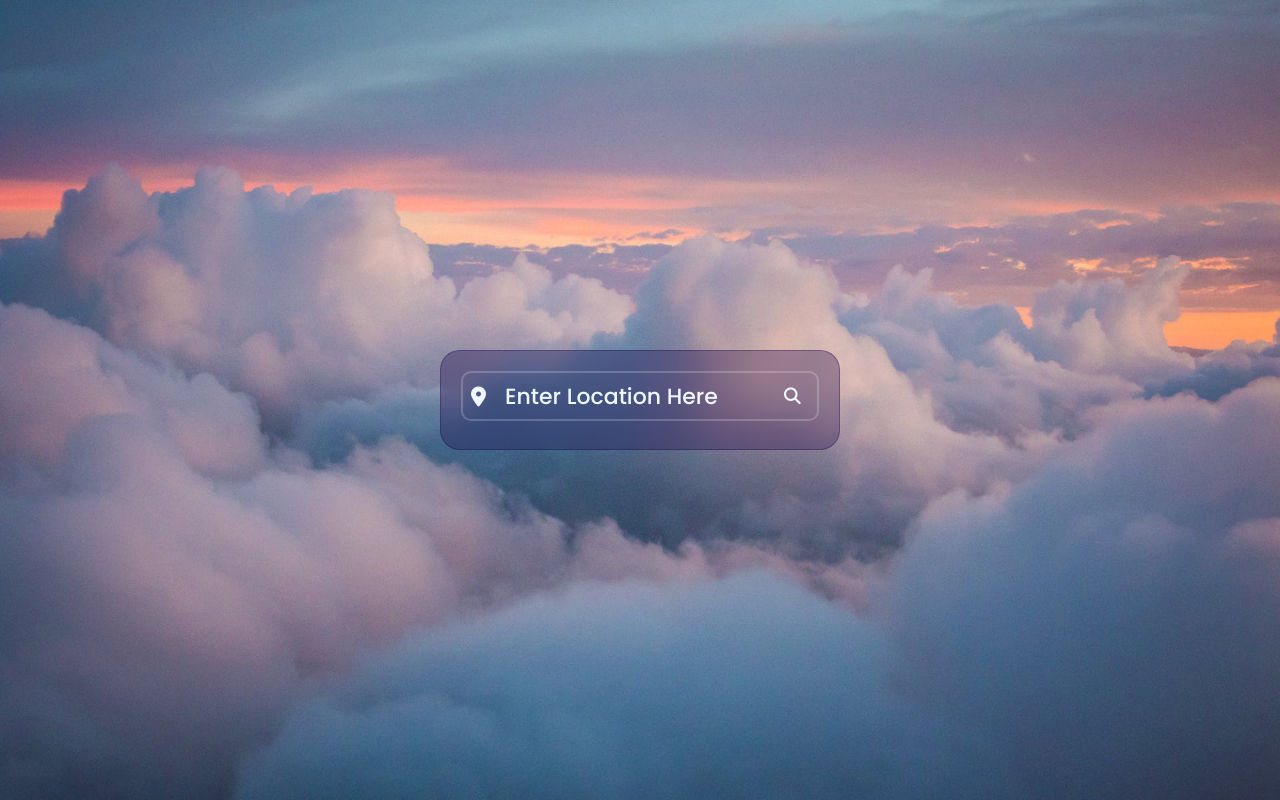
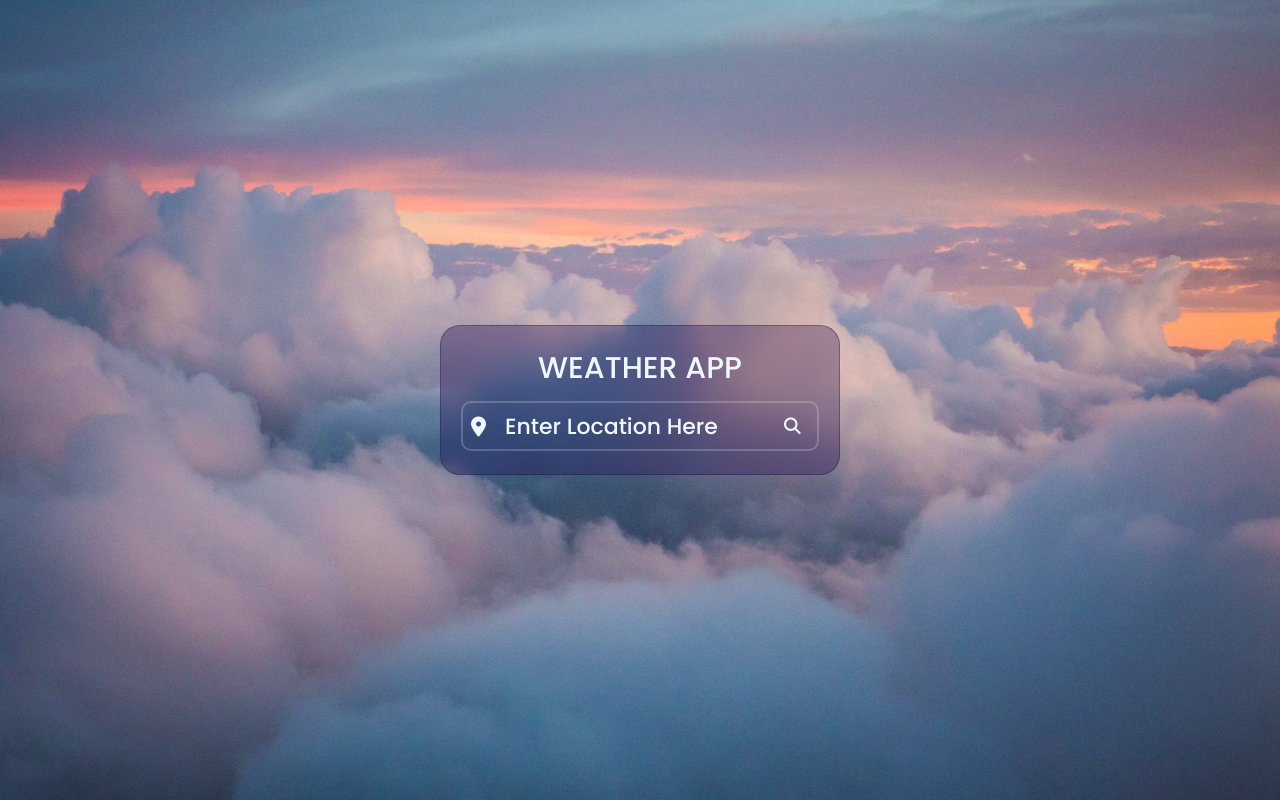
Before and after one commit to BritteanyD/Weather-App, a plain HTML site: page index.html in a window 1280 px wide. Drawn offline with Linux system fonts and the light colour scheme.

Commit message:
added title to app

```diff
--- a/index.html
+++ b/index.html
@@ -13,6 +13,9 @@
   </head>
   <body>
     <div class="container">
+      <div class="title">
+        <div class="header">Weather App</div>
+        </div>
       <div class="search">
         <i class="fa-solid fa-location-dot fa-lg"></i>
         <input type="text" placeholder="Enter location here" />
--- a/style.css
+++ b/style.css
@@ -4,6 +4,19 @@
   padding: 0;
   margin: 0;
   box-sizing: border-box;
+}
+
+.header {
+  font-size: 30px;
+  color:aliceblue;
+  font-weight: 500;
+  margin-bottom: 10px;
+  text-transform: uppercase;
+}
+
+.title {
+  display: flex;
+  justify-content: center;
 }
 
 body {
@@ -20,7 +33,7 @@ body {
 .container {
   position: relative;
   width: 400px;
-  height: 100px;
+  height: 150px;
   background: rgba(27, 2, 73, 0.307);
   border-radius: 20px;
   border: 1px solid rgba(27, 2, 73, 0.307);
```
